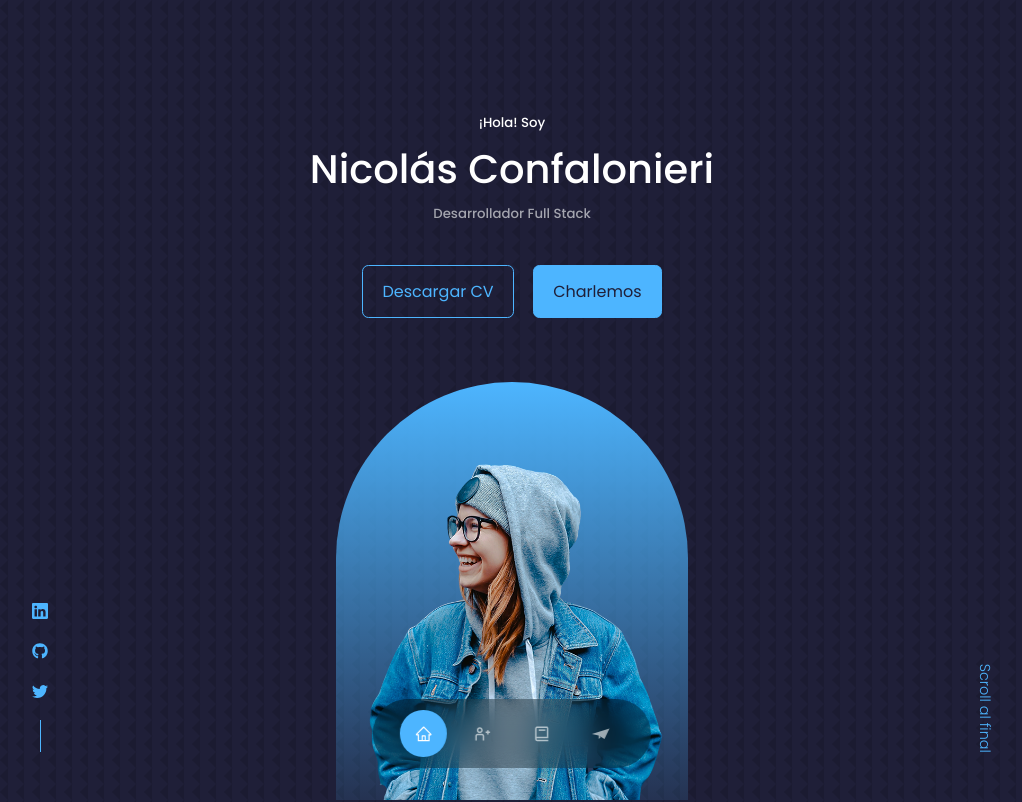
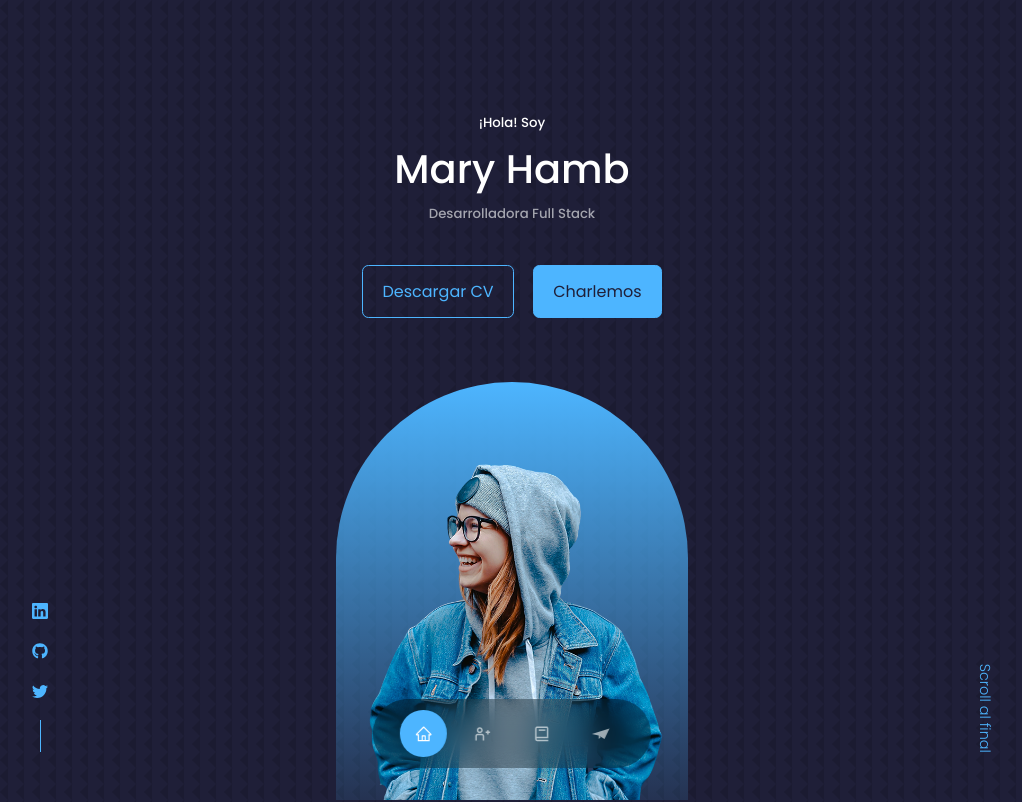
Before and after one commit to NicoC0/portfolio-react, a React (Create React App) app: page / in a window 1280 px wide. Shown: the top 802 px of the page, without its empty margins (128-1150 px from the left). Built offline with nearby package versions, Linux system fonts and the light colour scheme.

Commit message:
fixes before deploy

```diff
--- a/public/index.html
+++ b/public/index.html
@@ -4,6 +4,7 @@
     <meta charset="UTF-8">
     <meta http-equiv="X-UA-Compatible" content="IE=edge">
     <meta name="viewport" content="width=device-width, initial-scale=1.0">
+    <meta name="description" content="Portfolio developer full stack jr" />
     <title>React Portfolio</title>
 </head>
 <body>
--- a/src/components/About/About.jsx
+++ b/src/components/About/About.jsx
@@ -14,7 +14,7 @@ const About = () => {
       <div className="container about__container">
         <div className="about__me">
           <div className="about__me-image">
-            <img src={ME} alt="Nicolás Confalonieri" />
+            <img src={ME} alt="John Doe" />
           </div>
         </div>
 
--- a/src/components/Contact/Contact.jsx
+++ b/src/components/Contact/Contact.jsx
@@ -1,8 +1,6 @@
 import React, { useRef } from 'react'
 import './contact.css'
 import { MdOutlineMail } from 'react-icons/md'
-import { BsWhatsapp } from 'react-icons/bs'
-import { RiMessengerLine } from 'react-icons/ri'
 import emailjs from 'emailjs-com'
 
 const Contact = () => {
@@ -28,20 +26,6 @@ const Contact = () => {
             <h5>nicoconfaa@gmail.com</h5>
             <a href="mailto:nicoconfaa@gmail.com" target='_blank'>Enviar un mensaje</a>
           </article>
-
-          <article className="contact__option">
-            <BsWhatsapp className='contact__option-icon'/>
-            <h4>WhatsApp</h4>
-            <h5>3456 000000</h5>
-            <a href="https://api.whatsapp.com/send?phone=540000000000" target='_blank'>Enviar un mensaje</a>
-          </article>
-
-          <article className="contact__option">
-            <RiMessengerLine className='contact__option-icon'/>
-            <h4>Messenger</h4>
-            <h5>nicoconfaa</h5>
-            <a href="https://m.me/" target='_blank'>Enviar un mensaje</a>
-          </article>
         </div>
 
           <form ref={form} onSubmit={sendEmail}>
--- a/src/components/Header/Header.jsx
+++ b/src/components/Header/Header.jsx
@@ -9,8 +9,8 @@ const Header = () => {
     <header>
       <div className='container header__container'>
         <h5>¡Hola! Soy</h5>
-        <h1>Nicolás Confalonieri</h1>
-        <h5 className='text-light'>Desarrollador Full Stack</h5>
+        <h1>Mary Hamb</h1>
+        <h5 className='text-light'>Desarrolladora Full Stack</h5>
         <Curriculum />
         <HeaderSocials />
 
```
